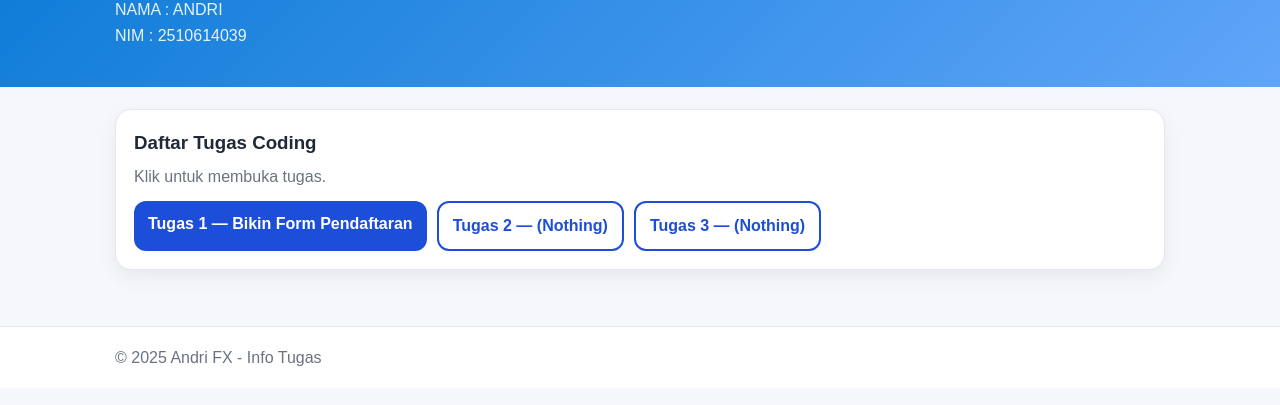
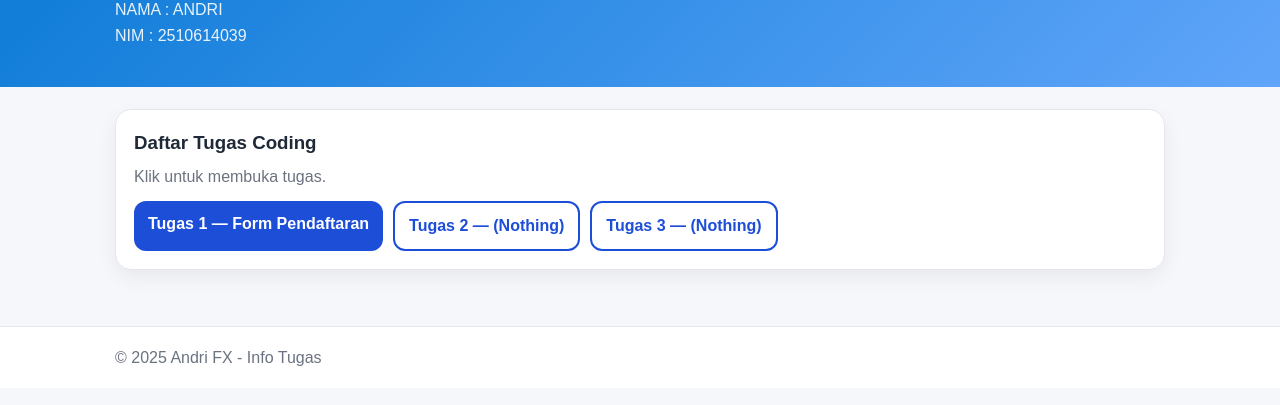
Before and after one commit to mrandriyt0-dotcom/PP-AndriFX, a plain HTML site: page tugas.html in a window 1280 px wide. Shown: the part 143-548 px from the top of the page. Drawn offline with Linux system fonts and the light colour scheme.

Commit message:
Update tugas.html

```diff
--- a/tugas.html
+++ b/tugas.html
@@ -28,13 +28,8 @@
 
       <div class="actions">
         <!-- GANTI link sesuai nama file tugas Pak Andri -->
-        <a
-  class="btn"
-  href="../tugas1/index.html"
-  target="_blank"
-  rel="noopener"
->
-  Tugas 1 — Bikin Form Pendaftaran
+        <a class="btn" href="tugas1/index.html" target="_blank" rel="noopener">
+  Tugas 1 — Form Pendaftaran
 </a>
         <a class="btn outline" href="#" title="Belum ada">Tugas 2 — (Nothing)</a>
         <a class="btn outline" href="#" title="Belum ada">Tugas 3 — (Nothing)</a>
@@ -48,4 +43,5 @@
     </div>
   </footer>
 </body>
+
 </html>
```
